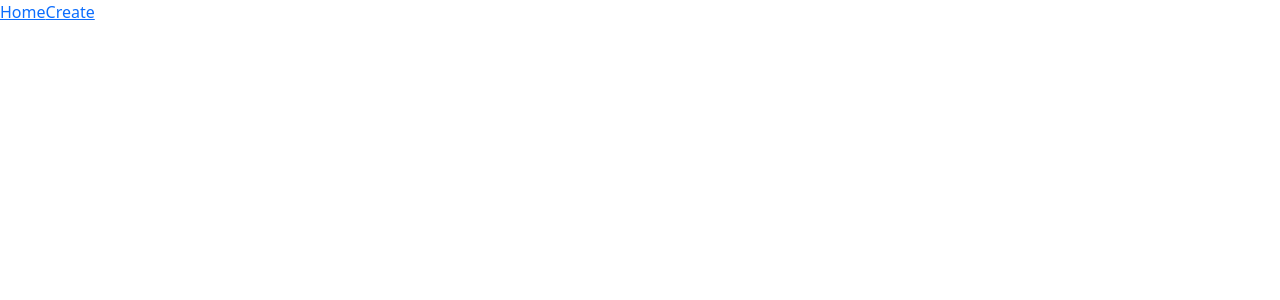
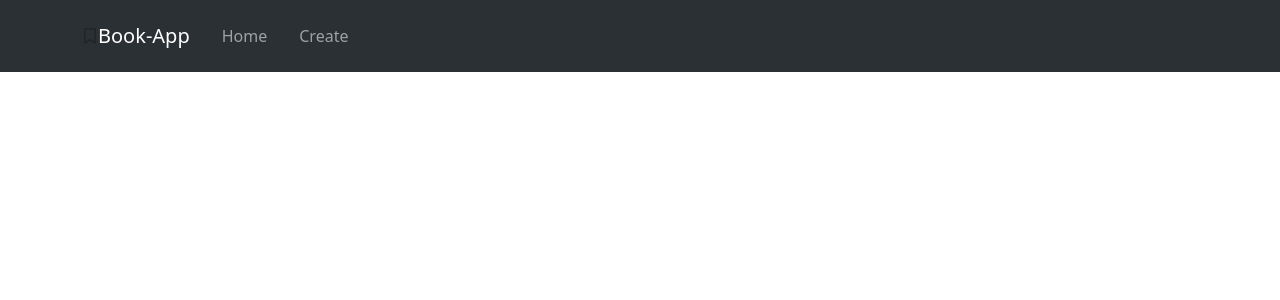
Before and after one commit to pimientaglez/book-club, a React (Create React App) app: page / in a window 1280 px wide. Shown: the top 300 px of the page. Built offline with nearby package versions, Linux system fonts and the light colour scheme.

Commit message:
add new style to navigation bar

```diff
--- a/src/components/Layout.jsx
+++ b/src/components/Layout.jsx
@@ -1,10 +1,10 @@
 import React from 'react'
-import { Navbar } from './Navbar'
+import { NavigationBar } from './NavigationBar'
 
 export const Layout = ({children}) => {
   return (
     <div>
-        <Navbar />
+        <NavigationBar />
         <div>{children}</div>
     </div>
   )
--- a/src/components/Navbar.jsx
+++ /dev/null
@@ -1,11 +0,0 @@
-import React from 'react'
-import { Link } from 'react-router-dom'
-
-export const Navbar = () => {
-  return (
-    <div>
-        <Link to="/">Home</Link>
-        <Link to="/create">Create</Link>
-    </div>
-  )
-}
--- /dev/null
+++ b/src/components/NavigationBar.jsx
@@ -0,0 +1,24 @@
+import React from 'react'
+import { Link } from 'react-router-dom'
+import Container from 'react-bootstrap/Container';
+import Nav from 'react-bootstrap/Nav';
+import Navbar from 'react-bootstrap/Navbar';
+import { FaRegBookmark } from "react-icons/fa6";
+
+export const NavigationBar = () => {
+  return (
+    <Navbar bg="dark" data-bs-theme="dark" expand="lg" className="bg-body-tertiary">
+    <Container>
+      <FaRegBookmark />{''}
+      <Navbar.Brand>Book-App</Navbar.Brand>
+      <Navbar.Toggle aria-controls="basic-navbar-nav" />
+      <Navbar.Collapse id="basic-navbar-nav">
+        <Nav className="me-auto">
+          <Nav.Link href="#home"><Link to="/" className="nav-link">Home</Link></Nav.Link>
+          <Nav.Link href="#link"><Link to="/create" className="nav-link">Create</Link></Nav.Link>
+        </Nav>
+      </Navbar.Collapse>
+    </Container>
+    </Navbar>
+  )
+}
```
